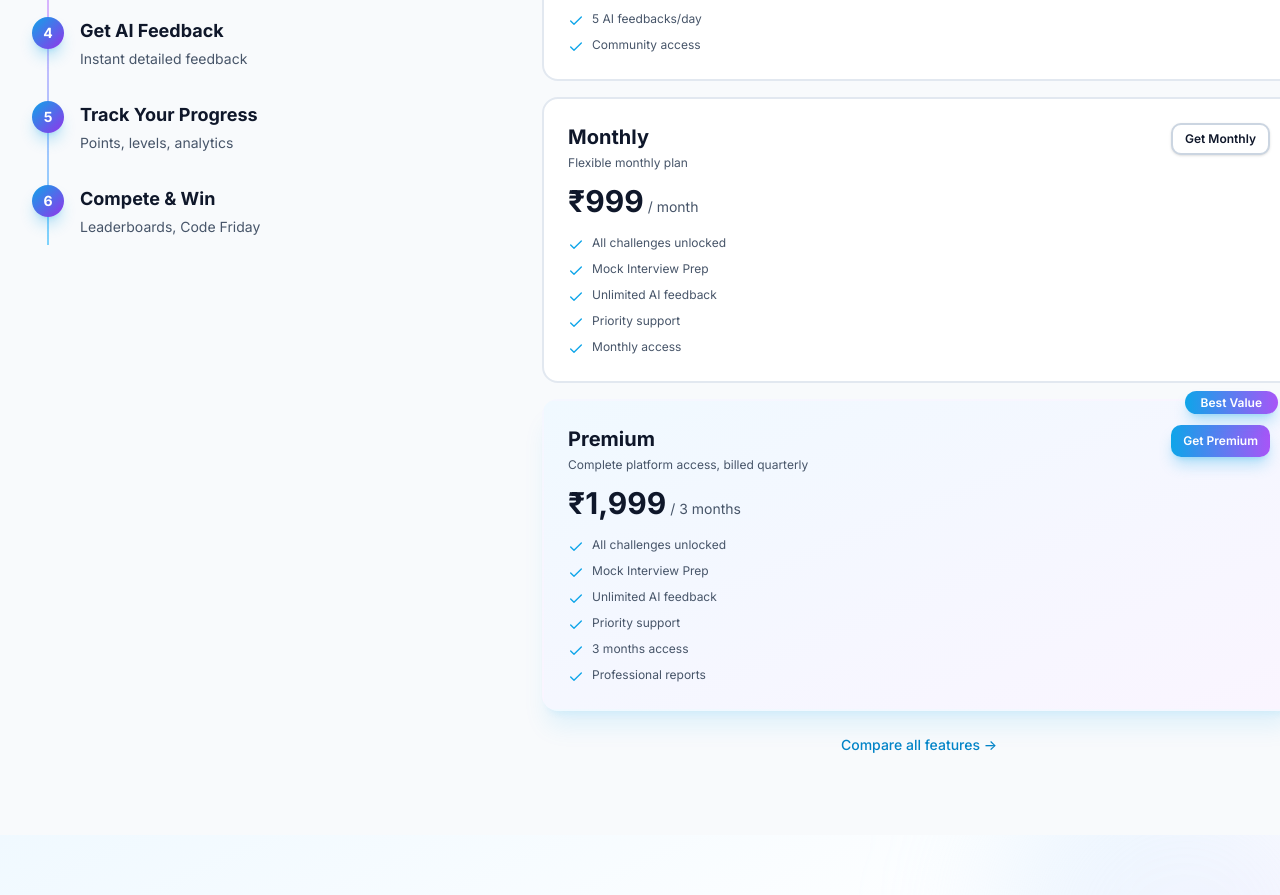
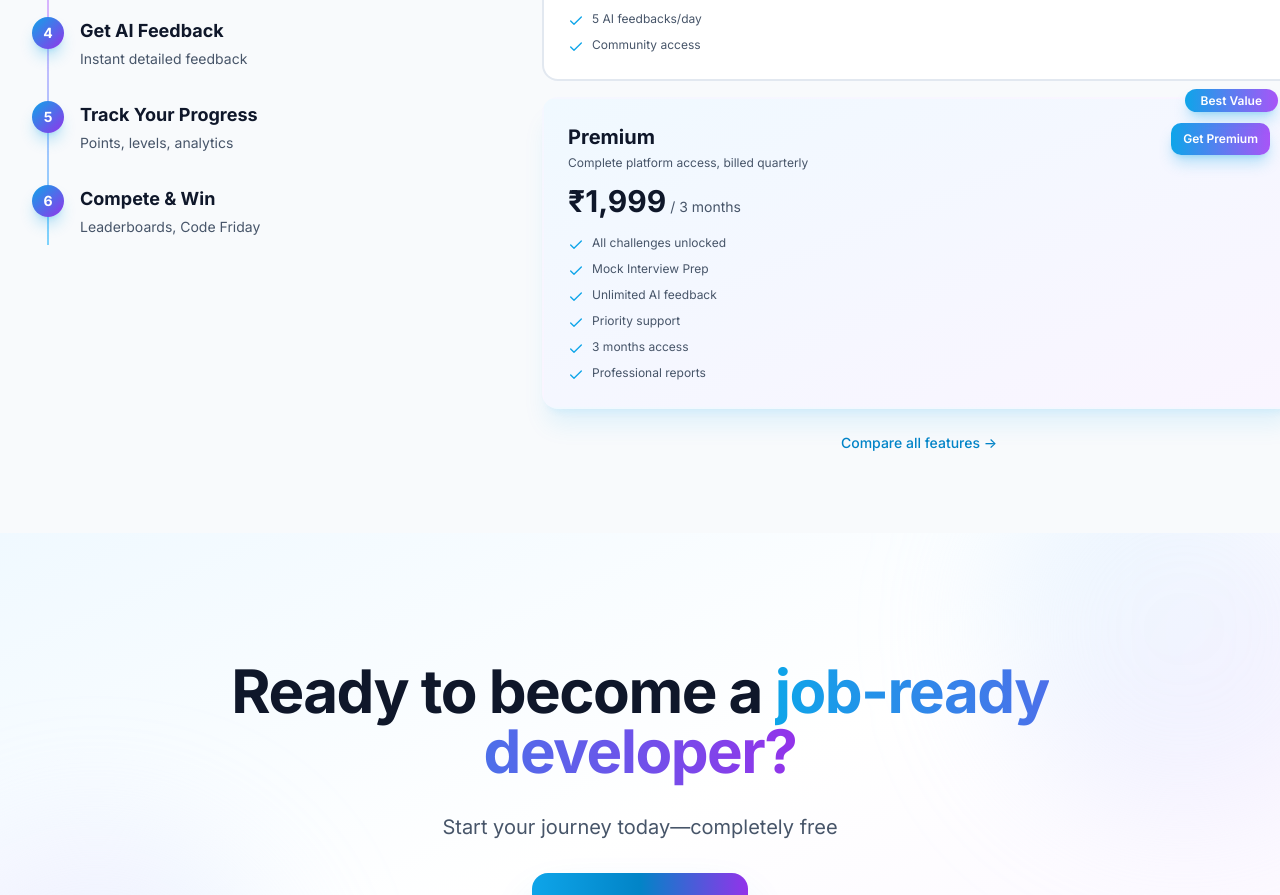
Before and after one commit to Ujjwal1629/qodebench-PROD, a Next.js app: page / in a window 1280 px wide. Shown: the part 4740-5635 px from the top of the page. Built offline with nearby package versions, Linux system fonts and the light colour scheme; no server answers.

Commit message:
feat: Implement authentication checks for subscription plans, replace alerts with toasts, and dynamically update the free tier call-to-action based on user login status.

```diff
--- a/app/pricing/page.tsx
+++ b/app/pricing/page.tsx
@@ -145,12 +145,12 @@ function PricingContent() {
   };
 
   const plans = [
-    {
-      tier: 'monthly' as const,
-      icon: Zap,
-      color: 'from-blue-500 to-cyan-500',
-      borderColor: 'border-blue-200',
-    },
+    // {
+    //   tier: 'monthly' as const,
+    //   icon: Zap,
+    //   color: 'from-blue-500 to-cyan-500',
+    //   borderColor: 'border-blue-200',
+    // },
     {
       tier: 'quarterly' as const,
       icon: Crown,
--- a/components/landing/journey-and-pricing.tsx
+++ b/components/landing/journey-and-pricing.tsx
@@ -49,22 +49,22 @@ const pricingTiers = [
     ctaLink: "/signup",
     popular: false,
   },
-  {
-    name: "Monthly",
-    price: "₹999",
-    originalPrice: "",
-    description: "Flexible monthly plan",
-    features: [
-      "All challenges unlocked",
-      "Mock Interview Prep",
-      "Unlimited AI feedback",
-      "Priority support",
-      "Monthly access",
-    ],
-    cta: "Get Monthly",
-    ctaLink: "/pricing",
-    popular: false,
-  },
+  // {
+  //   name: "Monthly",
+  //   price: "₹999",
+  //   originalPrice: "",
+  //   description: "Flexible monthly plan",
+  //   features: [
+  //     "All challenges unlocked",
+  //     "Mock Interview Prep",
+  //     "Unlimited AI feedback",
+  //     "Priority support",
+  //     "Monthly access",
+  //   ],
+  //   cta: "Get Monthly",
+  //   ctaLink: "/pricing",
+  //   popular: false,
+  // },
   {
     name: "Premium",
     price: "₹1,999",
```
